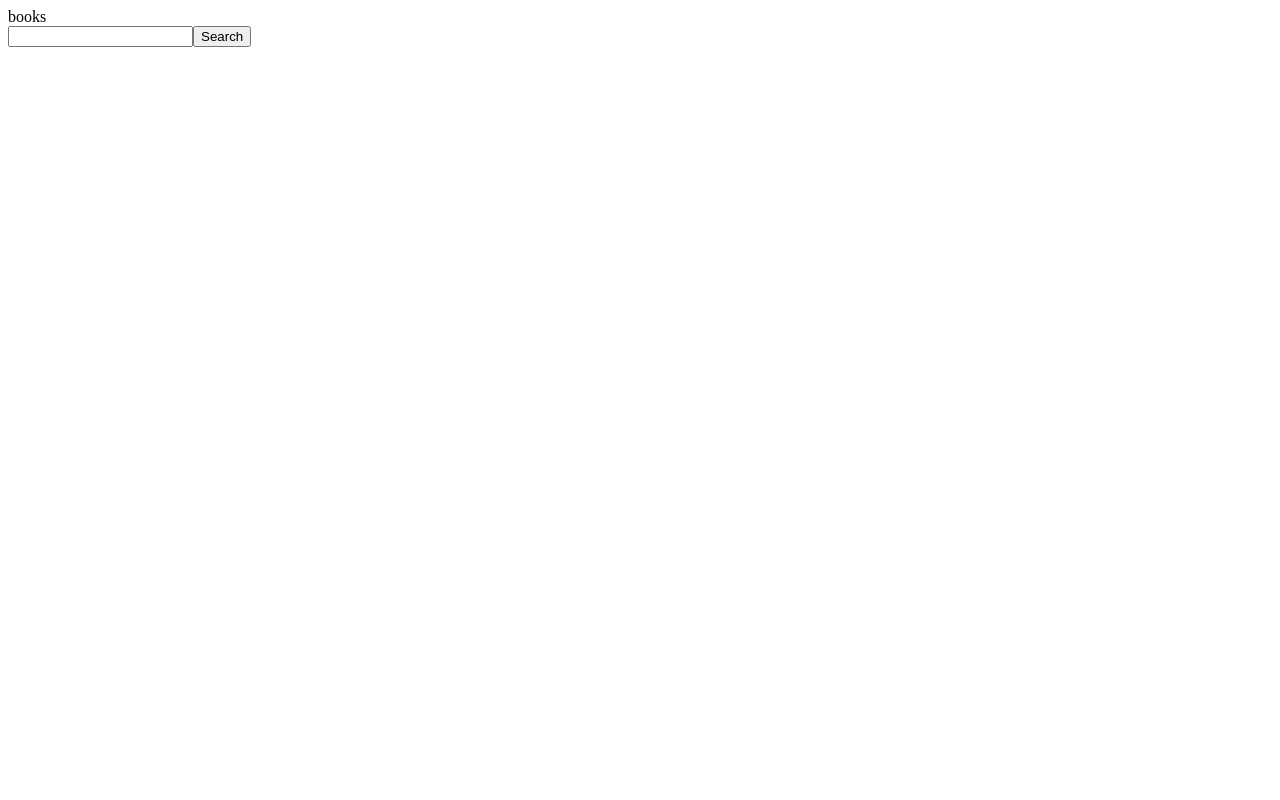
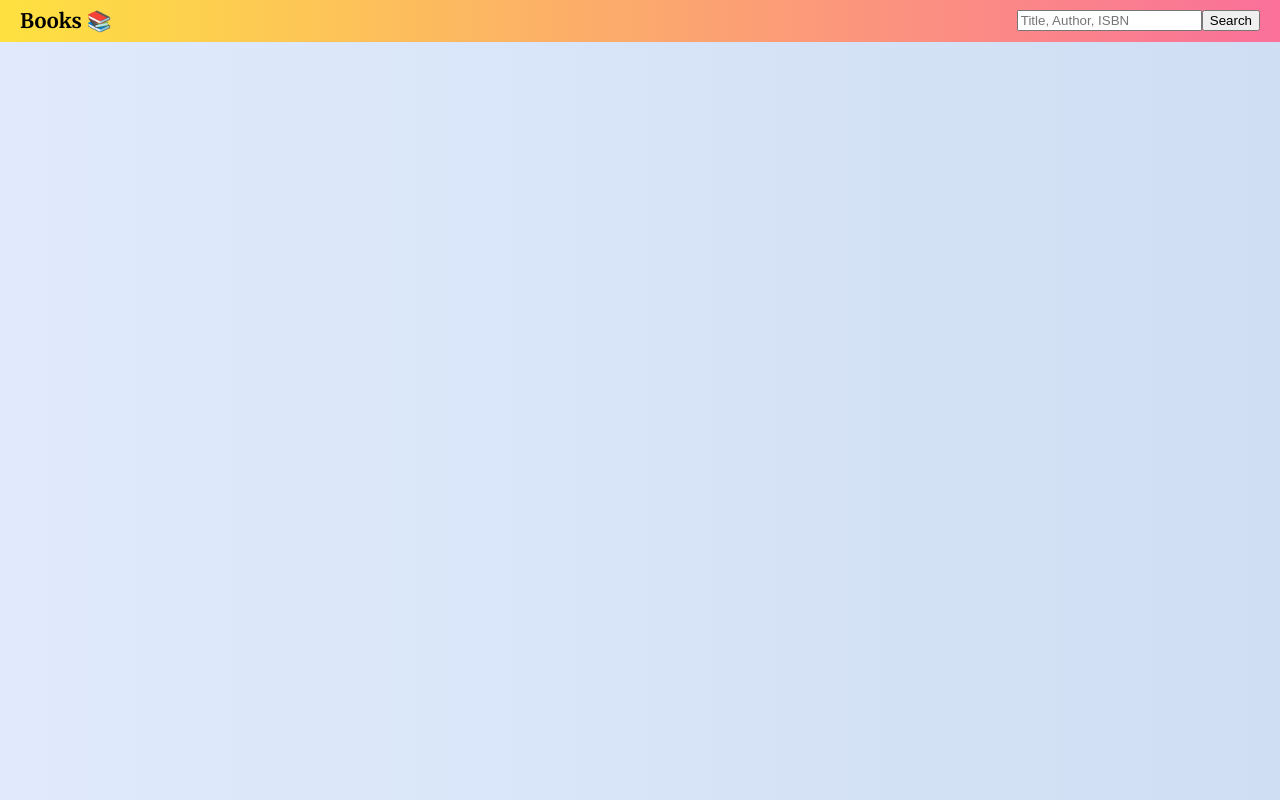
Before and after one commit to gj-wes/look4book, a React (Create React App) app: page / in a window 1280 px wide. Built offline with nearby package versions, Linux system fonts and the light colour scheme.

Commit message:
Styling card and other components

```diff
--- a/public/index.html
+++ b/public/index.html
@@ -5,6 +5,7 @@
     <link rel="shortcut icon" href="%PUBLIC_URL%/favicon.ico" />
     <meta name="viewport" content="width=device-width, initial-scale=1" />
     <meta name="theme-color" content="#000000" />
+    <link href="https://fonts.googleapis.com/css?family=Merriweather:400,700&display=swap" rel="stylesheet">
     <!--
       manifest.json provides metadata used when your web app is installed on a
       user's mobile device or desktop. See https://developers.google.com/web/fundamentals/web-app-manifest/
@@ -19,7 +20,7 @@
       work correctly both with client-side routing and a non-root public URL.
       Learn how to configure a non-root public URL by running `npm run build`.
     -->
-    <title>React App</title>
+    <title>Look4Book 📚</title>
   </head>
   <body>
     <noscript>You need to enable JavaScript to run this app.</noscript>
--- a/src/components/App.js
+++ b/src/components/App.js
@@ -1,39 +1,54 @@
 import React, { Component } from "react";
 import searchBook from "../api/searchBook";
+import styled from "styled-components";
+import { createGlobalStyle } from "styled-components";
+import HeaderBar from "./HeaderBar";
 import BookCard from "./BookCard";
-import styled from "styled-components";
+
+const GlobalStyle = createGlobalStyle`
+  :root {
+    font-size: 62.5%
+  }
+  *,
+  *::before,
+  *::after {
+    box-sizing: border-box;
+  }
+  body {
+    margin: 0;
+    padding: 0;
+    background: #E0EAFC;
+    background: linear-gradient(to left, #CFDEF3, #E0EAFC);
+    font-family: 'Merriweather', serif;
+    line-height: 1.1;
+  }
+`;
+
+const MainGrid = styled.main`
+  display: grid;
+  grid-gap: 1.5rem;
+  padding: 1.5rem;
+  grid-template-columns: repeat(auto-fill, minmax(30rem, 1fr));
+`;
 
 class App extends Component {
   state = {
-    inputText: '',
     books: []
   }
 
-  onSearchSubmit = async e => {
-    e.preventDefault();
-    const results = await searchBook(this.state.inputText)
+  onSearchSubmit = async searchText => {
+    const results = await searchBook(searchText)
     this.setState({books: results.data.items})
   }
 
+  render() {
 
-
-  render() {
-    const MainGrid = styled.main`
-      display: grid;
-      grid-gap: 10px;
-      grid-template-columns: repeat(4, 1fr);
-    `;
-    const renderedresults = this.state.books.map((b,i) => <BookCard key={i} bookInfo={b.volumeInfo} buyLink={b.saleInfo.buyLink}/>)
+    const renderedresults = this.state.books.map((b,i) => <BookCard key={i} bookInfo={b.volumeInfo} animKey={i}/>)
 
     return (
       <div>
-        <header>
-          books
-          <form onSubmit={this.onSearchSubmit}>
-            <input type="text" value={this.setState.inputText} onChange={e => {this.setState({inputText: e.target.value})}}/>
-            <button type="submit">Search</button>
-          </form>
-        </header>
+        <GlobalStyle />
+        <HeaderBar onSearchSubmit={this.onSearchSubmit}/>
         <MainGrid>
           {renderedresults}
         </MainGrid>
--- a/src/components/BookCard.js
+++ b/src/components/BookCard.js
@@ -1,15 +1,52 @@
 import React from "react";
+import styled from "styled-components";
 
-const BookCard = ({bookInfo, buyLink}) => (
-  <div>
-    <picture>
-      <source srcSet={bookInfo.imageLinks.smallThumbnail}/>
-      <img src={bookInfo.imageLinks.smallThumbnail} alt={`${bookInfo.title} cover`}/>
-    </picture>
+const Card = styled.article`
+  background: white;
+  border-radius: 1rem;
+  box-shadow: 0 0 1rem 0 hsla(0, 0%, 0%, 0.4);
+  padding: 1.5rem;
+
+  > img {
+    max-width: 100%;
+    display: block;
+    margin: 0 auto;
+  }
+
+  > h3 {
+    font-size: 1.6rem;
+    margin: 1.5rem 0 .7rem 0;
+  }
+
+  > h4 {
+    font-size: 1.3rem;
+    font-style: italic;
+    color: gray;
+    margin: 0;
+  }
+
+  > p {
+    margin: 1.4rem 0;
+    overflow: hidden;
+    white-space: nowrap;
+    text-overflow: ellipsis;
+  }
+`;
+
+const BookCard = ({bookInfo}) => (
+  <Card>
+    {bookInfo.imageLinks ?
+      <img src={bookInfo.imageLinks.thumbnail} alt={`${bookInfo.title} cover`}/>
+      :
+      <img src="https://placehold.it/128x196?text=Cover+Unavailable" alt="Cover art unavailable"/>
+    }
     <h3>{bookInfo.title}</h3>
+    {bookInfo.authors &&
+      <h4>{bookInfo.authors[0]}</h4>
+    }
     <p>{bookInfo.description}</p>
-    <a href={buyLink} target="_blank" rel="noopener noreferrer">Play store</a>
-  </div>
+    <a href={bookInfo.infoLink} target="_blank" rel="noopener noreferrer">View on Play Store</a>
+  </Card>
 )
 
 export default BookCard;
--- /dev/null
+++ b/src/components/HeaderBar.js
@@ -0,0 +1,43 @@
+import React, { Component } from "react";
+import styled from "styled-components";
+
+const Header = styled.header`
+  display: flex;
+  justify-content: space-between;
+  padding: 1rem 2rem;
+  background-color: #FEE140;
+  background-image: linear-gradient(90deg, #FEE140 0%, #FA709A 100%);
+
+
+  > h2 {
+    margin: 0;
+    font-size: 2rem;
+  }
+`;
+
+class HeaderBar extends Component {
+  state = {
+    inputText: ''
+  }
+
+  onSearchFormSubmit = e => {
+    e.preventDefault();
+    this.props.onSearchSubmit(this.state.inputText)
+  }
+
+  render() {
+
+    return (
+      <Header>
+        {/* eslint-disable-next-line */}
+        <h2>Books 📚</h2>
+        <form onSubmit={this.onSearchFormSubmit}>
+          <input required placeholder="Title, Author, ISBN" type="text" value={this.state.inputText} onChange={e => {this.setState({inputText: e.target.value})}}/>
+          <button type="submit">Search</button>
+        </form>
+      </Header>
+    )
+  }
+};
+
+export default HeaderBar;
```
